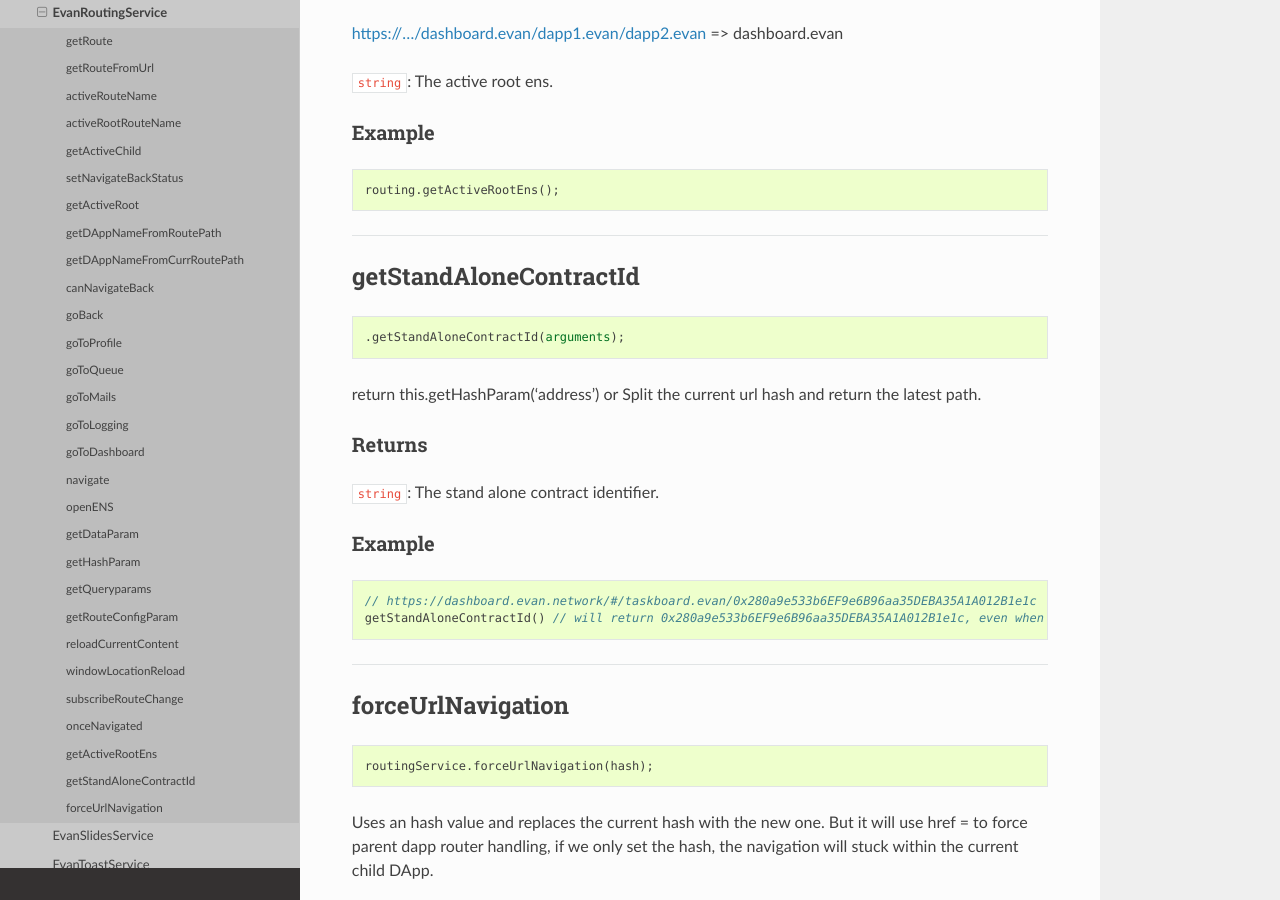
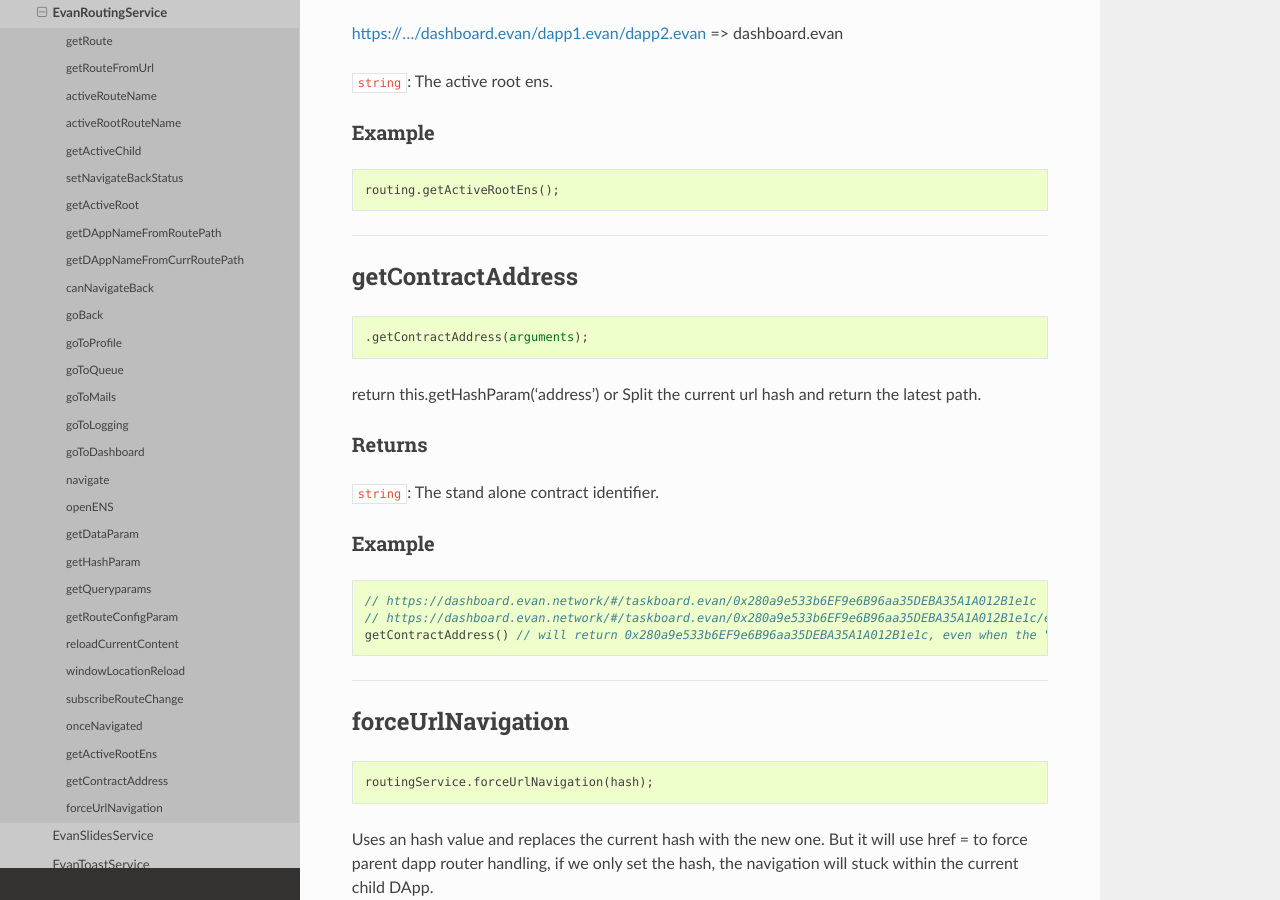
Before and after one commit to evannetwork/ui-docs, a Sphinx documentation site: the page built from docs/angular-core/services/ui/routing.rst, in a window 1280 px wide and 900 px high, scrolled down 13559 px. Built offline with Sphinx 7.4.7 and the Read the Docs theme 2.0.0, drawn with Linux system fonts in a browser that asks for light colours.

Commit message:
update documentation for ui-angular-core getContractAddress

```diff
--- a/docs/angular-core/services/ui/routing.rst
+++ b/docs/angular-core/services/ui/routing.rst
@@ -920,14 +920,14 @@ Example
 
 --------------------------------------------------------------------------------
 
-.. _document_getStandAloneContractId:
+.. _document_getContractAddress:
 
-getStandAloneContractId
+getContractAddress
 ================================================================================
 
 .. code-block:: typescript
 
-  .getStandAloneContractId(arguments);
+  .getContractAddress(arguments);
 
 return this.getHashParam('address') or Split the current url hash and return the latest path.
 
@@ -945,7 +945,8 @@ Example
 .. code-block:: typescript
 
   // https://dashboard.evan.network/#/taskboard.evan/0x280a9e533b6EF9e6B96aa35DEBA35A1A012B1e1c
-  getStandAloneContractId() // will return 0x280a9e533b6EF9e6B96aa35DEBA35A1A012B1e1c, even when the ":address" parameter within the path is not defined
+  // https://dashboard.evan.network/#/taskboard.evan/0x280a9e533b6EF9e6B96aa35DEBA35A1A012B1e1c/edit-contract
+  getContractAddress() // will return 0x280a9e533b6EF9e6B96aa35DEBA35A1A012B1e1c, even when the ":address" parameter within the path is not defined
 
 
 --------------------------------------------------------------------------------
--- a/docs/dbcp.json
+++ b/docs/dbcp.json
@@ -7,7 +7,7 @@
       "files": [
         "index.html"
       ],
-      "origin": "QmeEZ4YqR41P6FvuK55ciTWgo4gNHCa576Zqu2ZWiey14k",
+      "origin": "QmVrHEUqZj6uXHsE9RVAHuB9Sd5qvxBMXN77yVHmESZckm",
       "primaryColor": "#2747c1",
       "secondaryColor": "#eaeaea",
       "type": "library"
@@ -32,7 +32,7 @@
     ],
     "version": "1.0.0",
     "versions": {
-      "1.0.0": "QmSgNhBPSHUa5YCGXqCEv5VeEDKQXHWkAf6fxPdEhuEa7H"
+      "1.0.0": "QmQNi3oD6YiSGPTEKUTUpBh5FrwXJB6AuYjTVkwYZcCoXy"
     },
     "dbcpVersion": 1
   }
```
